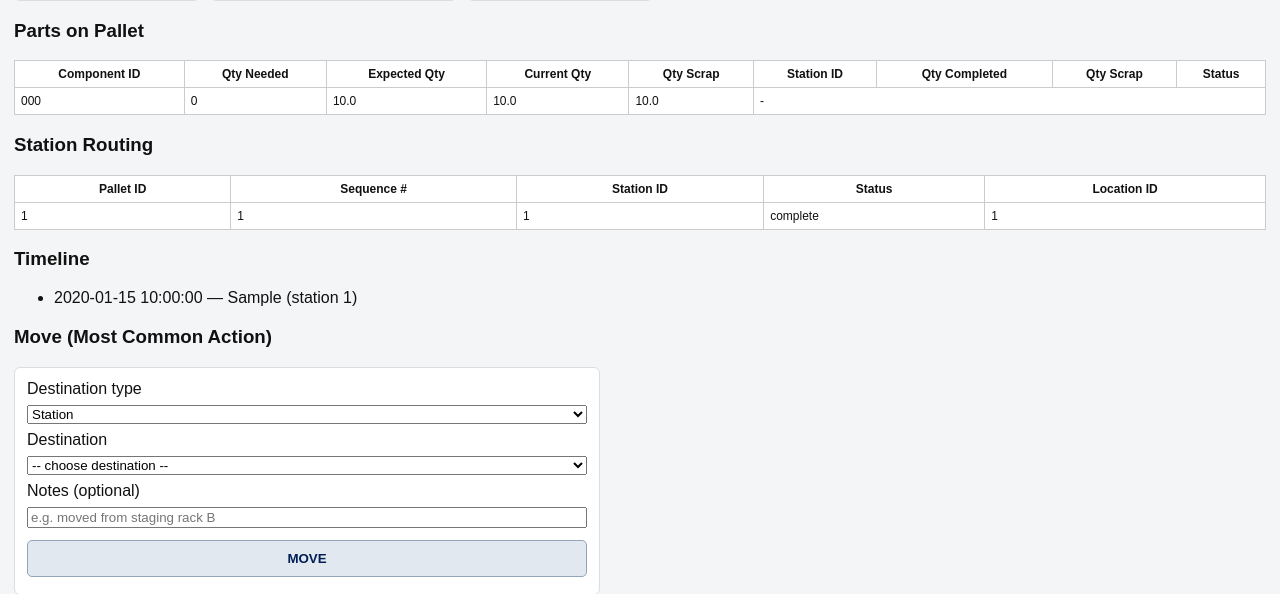
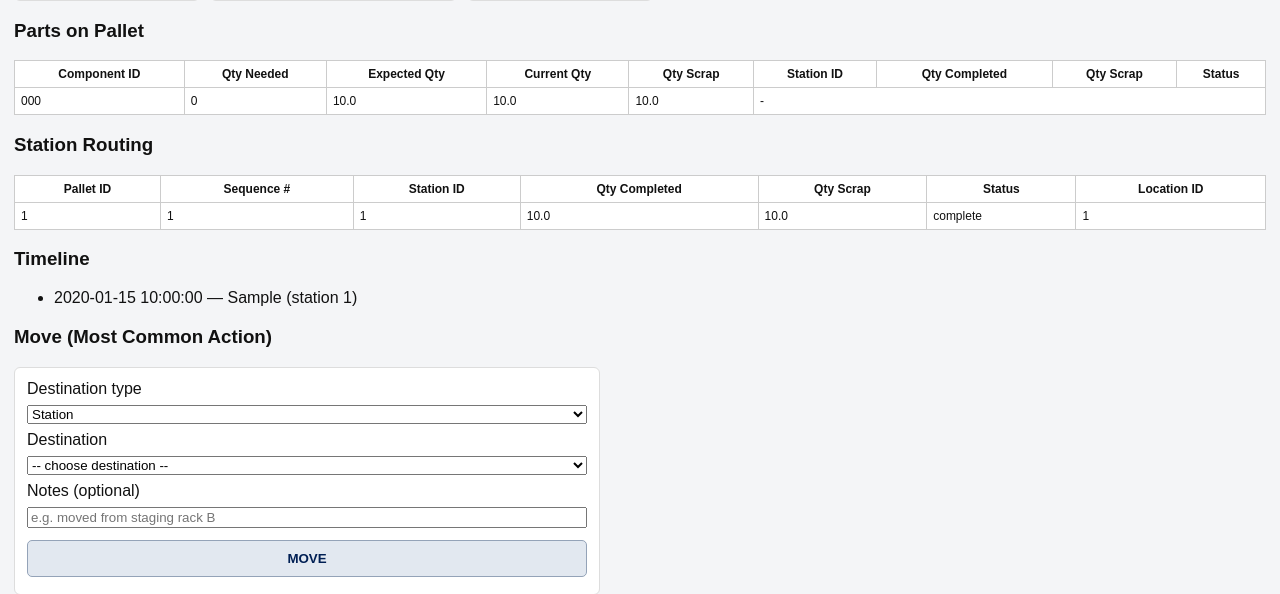
Before and after one commit to ravenorb/mts, a FastAPI app: page /production/pallet/1 in a window 1280 px wide. Shown: the part 198-792 px from the top of the page. Run offline with FastAPI, Linux system fonts and the light colour scheme; the visitor is signed in with stand-in values (Sample User, id 1); tables that the repository leaves empty hold one stand-in row (values such as "Sample post"); parts of the project's set-up code (start-up, migrations or seed data) failed here and were passed over.

Commit message:
Update pallet qty-needed math and station status progression

```diff
--- a/app/main.py
+++ b/app/main.py
@@ -987,7 +987,7 @@ def build_component_quantities(db: Session, frame_part_id: str, expected_quantit
             "expected_quantity": 0.0,
             "qty_needed": 0.0,
         })
-        existing["qty_needed"] = float(component.get("component_qty") or 0) * float(sheet_count or 0)
+        existing["qty_needed"] = float(component.get("component_qty") or 0) * float(expected_quantity or 0)
 
     return [component_map[key] for key in sorted(component_map.keys())]
 
@@ -1308,6 +1308,13 @@ def pallet_release_to_hk_queue(pallet_id: int, db: Session = Depends(get_db), us
     pallet.storage_bin_id = None
     pallet.current_station_id = None
     pallet.status = "queued"
+
+    route_rows = db.query(models.PalletStationRoute).filter_by(pallet_id=pallet.id).order_by(models.PalletStationRoute.sequence_no.asc()).all()
+    for route_row in route_rows:
+        route_row.qty_completed = 0
+        route_row.qty_scrap = 0
+        route_row.status = "staged"
+        route_row.location_id = "00"
 
     first_route.status = "queued"
     first_route.location_id = f"Q{first_route.station_id}"
@@ -2604,6 +2611,8 @@ async def station_complete_pallet_submit(station_id: int, request: Request, db:
 
     route_row = db.query(models.PalletStationRoute).filter_by(pallet_id=pallet.id, station_id=station_id).first()
     if route_row:
+        route_row.qty_completed = total_completed
+        route_row.qty_scrap = sum(float(qty_scrap_list[i] or 0) if i < len(qty_scrap_list) else 0 for i in range(len(component_ids)))
         route_row.status = "complete"
         route_row.location_id = f"S{station_id}"
 
--- a/app/templates/pallet_detail.html
+++ b/app/templates/pallet_detail.html
@@ -47,6 +47,8 @@
     <th>Pallet ID</th>
     <th>Sequence #</th>
     <th>Station ID</th>
+    <th>Qty Completed</th>
+    <th>Qty Scrap</th>
     <th>Status</th>
     <th>Location ID</th>
   </tr>
@@ -55,6 +57,8 @@
     <td>{{route.pallet_id}}</td>
     <td>{{route.sequence_no}}</td>
     <td>{{route.station_id or '-'}}</td>
+    <td>{{route.qty_completed or 0}}</td>
+    <td>{{route.qty_scrap or 0}}</td>
     <td>{{route.status}}</td>
     <td>{{route.location_id}}</td>
   </tr>
```
